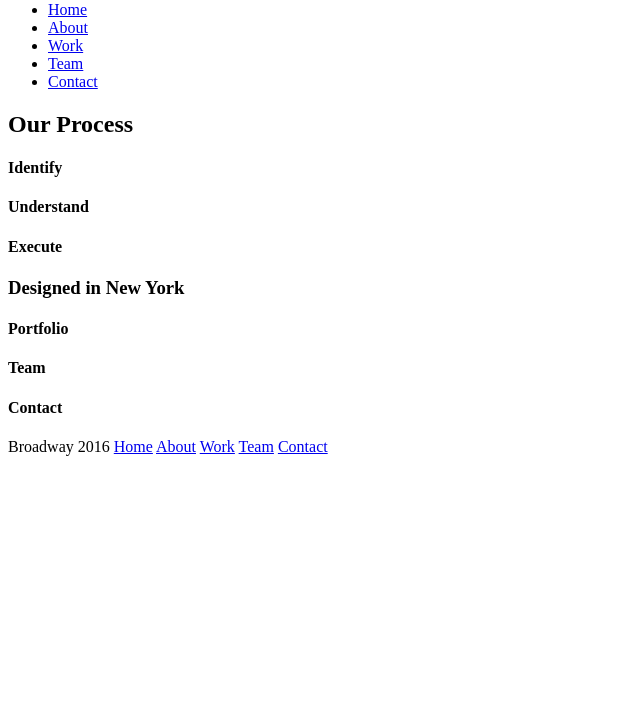
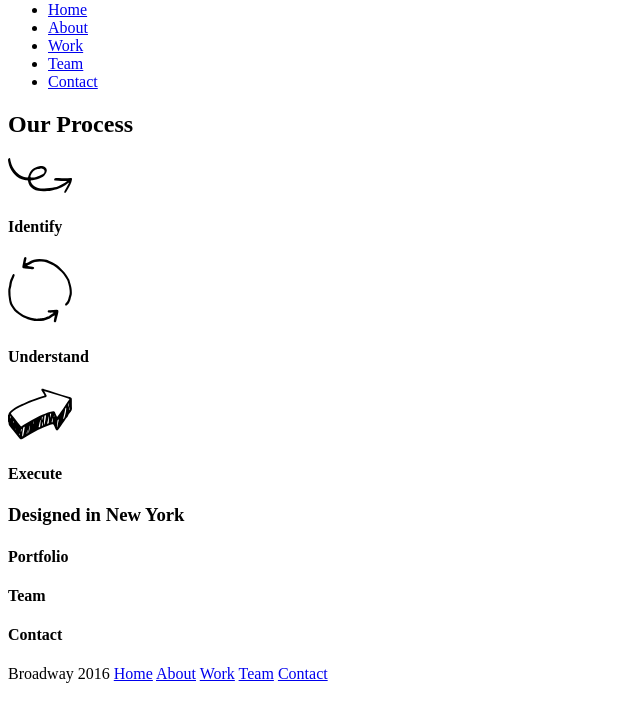
Before and after one commit to Nadia3839/Broadway, a plain HTML site: page index.html in a window 1280 px wide. Shown: the part 79-800 px from the top of the page, without its empty margins (0-640 px from the left). Drawn offline with Linux system fonts and the light colour scheme.

Commit message:
commit symbols

```diff
--- a/index.html
+++ b/index.html
@@ -5,7 +5,7 @@
     <title>Broadway Design</title>
   </head>
   <body>
-
+    <div class="Head">
       <h1>Broadway Design</h1>
       <ul>
         <li>
@@ -15,18 +15,25 @@
         <li><a href="https://www.codecademy.com/learn">Team</a></li>
         <li><a href="https://www.codecademy.com/learn">Contact</a></li>
       </ul>
+    </div>
 
 
     <h2>Our Process</h2>
 
+    <div>
+      <img src="Resources/images/identify.svg" alt="arrow">
+      <h4>Identify</h4>
+    </div>
 
-    <h4>Identify</h4>
+    <div>
+      <img src="Resources/images/understand.svg" alt="circle">
+      <h4>Understand</h4>
+    </div>
 
-
-    <h4>Understand</h4>
-
-
+    <div>
+      <img src="Resources/images/execute.svg" alt="sign">
       <h4>Execute</h4>
+    </div>
 
 
     <h3>Designed in New York</h3>
```
Lines whose indentation alone changed are shown as unchanged.
